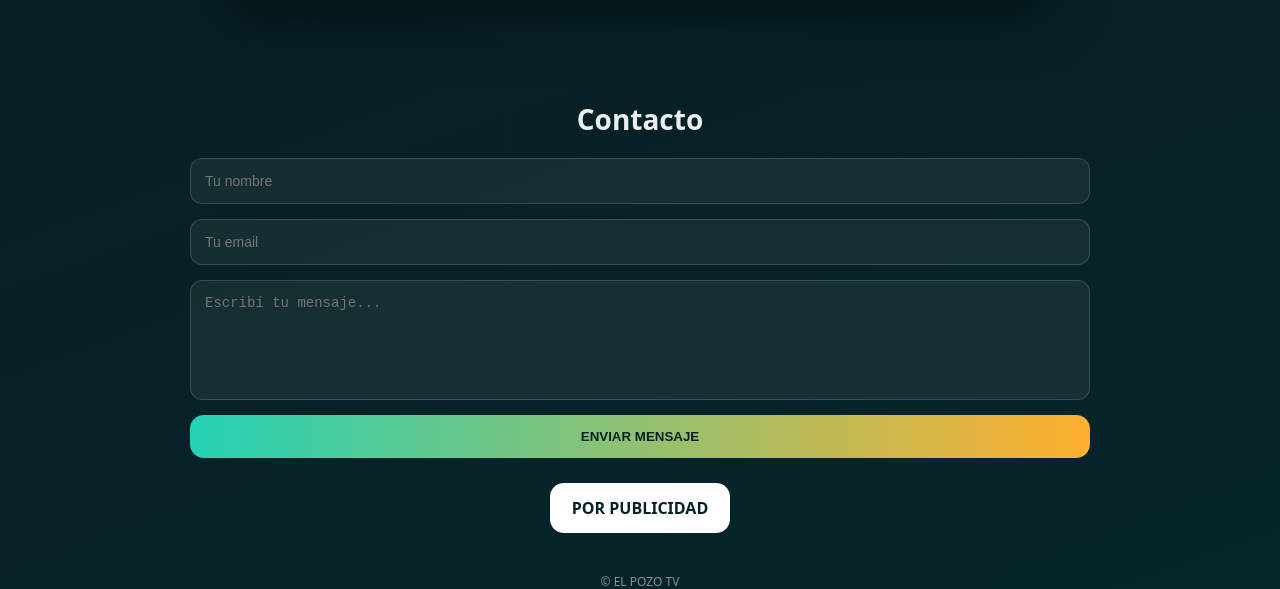
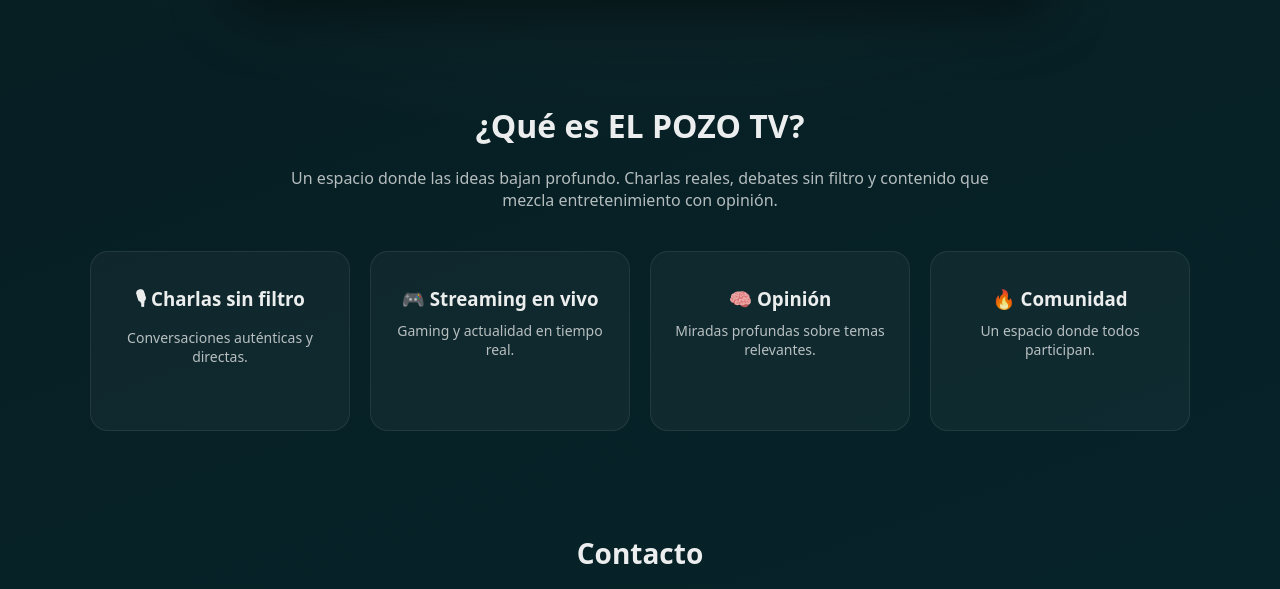
Before and after one commit to elpozotv/elpozotv, a plain HTML site: page index.html in a window 1280 px wide. Shown: the part 608-1197 px from the top of the page. Drawn offline with Linux system fonts and the light colour scheme.

Commit message:
Update index.html

```diff
--- a/index.html
+++ b/index.html
@@ -116,9 +116,7 @@ body{
   width:24px;height:24px;
 }
 
-.icon-fill{
-  fill:white;
-}
+.icon-fill{ fill:white; }
 
 .icon-stroke{
   fill:none;
@@ -127,6 +125,45 @@ body{
   stroke-linecap:round;
   stroke-linejoin:round;
 }
+
+/* ABOUT */
+.about{
+  width:min(1100px,100%);
+  text-align:center;
+}
+
+.about h2{
+  font-size:32px;
+  margin-bottom:20px;
+}
+
+.about p{
+  color:var(--muted);
+  max-width:700px;
+  margin:0 auto 40px;
+}
+
+.grid{
+  display:grid;
+  grid-template-columns:repeat(auto-fit,minmax(220px,1fr));
+  gap:20px;
+}
+
+.feature{
+  padding:24px;
+  border-radius:18px;
+  background:rgba(255,255,255,.04);
+  border:1px solid rgba(255,255,255,.08);
+  transition:.3s;
+}
+
+.feature:hover{
+  transform:translateY(-5px);
+  background:rgba(255,255,255,.08);
+}
+
+.feature h3{margin:10px 0}
+.feature p{font-size:14px;color:var(--muted)}
 
 /* CONTACTO */
 .contact-section{
@@ -183,9 +220,7 @@ body{
   transition:.2s;
 }
 
-.ad-button:hover{
-  transform:translateY(-3px);
-}
+.ad-button:hover{ transform:translateY(-3px); }
 
 .footer{
   margin-top:40px;
@@ -211,7 +246,7 @@ body{
     Si estamos en vivo, este link entra directo al stream.
   </div>
 
-  <!-- REDES RESTAURADAS -->
+  <!-- REDES -->
   <nav class="btn-row">
 
     <!-- Instagram -->
@@ -257,6 +292,33 @@ body{
 
 </section>
 
+<!-- ABOUT -->
+<section class="about">
+  <h2>¿Qué es EL POZO TV?</h2>
+  <p>
+    Un espacio donde las ideas bajan profundo. Charlas reales, debates sin filtro y contenido que mezcla entretenimiento con opinión.
+  </p>
+
+  <div class="grid">
+    <div class="feature">
+      <h3>🎙 Charlas sin filtro</h3>
+      <p>Conversaciones auténticas y directas.</p>
+    </div>
+    <div class="feature">
+      <h3>🎮 Streaming en vivo</h3>
+      <p>Gaming y actualidad en tiempo real.</p>
+    </div>
+    <div class="feature">
+      <h3>🧠 Opinión</h3>
+      <p>Miradas profundas sobre temas relevantes.</p>
+    </div>
+    <div class="feature">
+      <h3>🔥 Comunidad</h3>
+      <p>Un espacio donde todos participan.</p>
+    </div>
+  </div>
+</section>
+
 <!-- CONTACTO -->
 <section class="contact-section">
   <h2>Contacto</h2>
```
